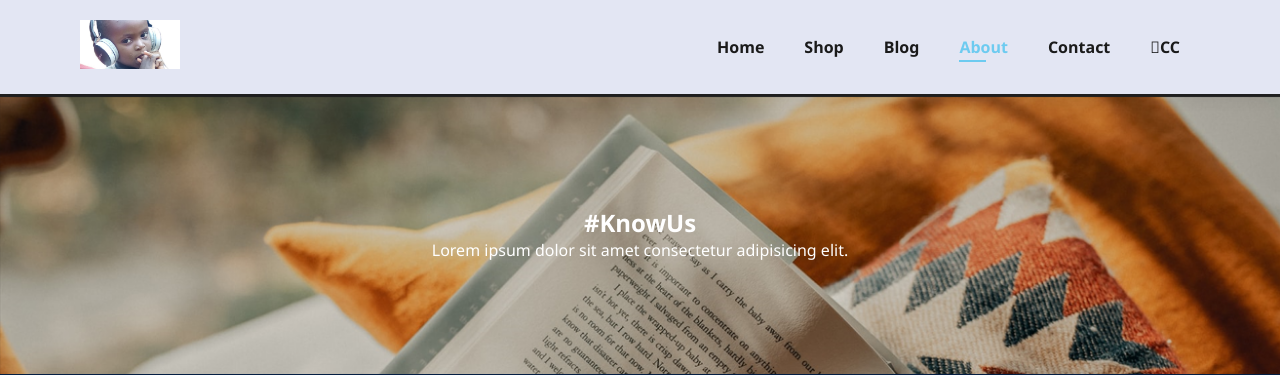
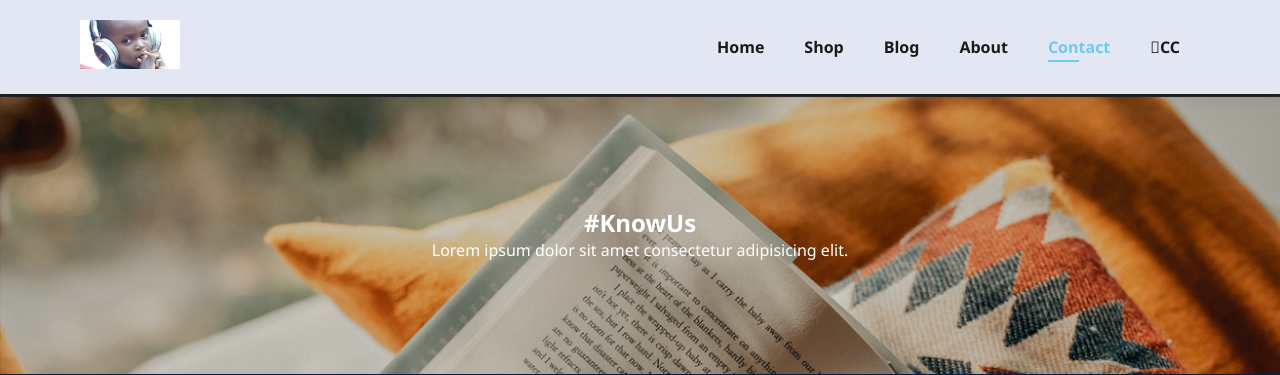
Before and after one commit to Ndaziramiyep/Umurava-online-learning-project, a PHP site: page /Html/contact.html in a window 1280 px wide. Shown: the top 375 px of the page. Run offline with PHP 8.4, Linux system fonts and the light colour scheme; some libraries are stand-ins or nearby versions.

Commit message:
changing class active to contact us and also modifying close button to right

```diff
--- a/Frontend/Html/contact.html
+++ b/Frontend/Html/contact.html
@@ -20,8 +20,8 @@
                 <li><a href="#">Home</a></li>
                 <li><a href="#">Shop</a></li>
                 <li><a href="#">Blog</a></li>
-                <li><a class="active" href="#">About</a></li>
-                <li><a href="#">Contact</a></li>
+                <li><a href="#">About</a></li>
+                <li><a class="active" href="#">Contact</a></li>
                 <li id="bg-bag"><a href="#"><i class="fal fa-shopping-cart"></i>CC</a></li>
                 <a href="#" id="close"> <i class="far fa-times"> &times; </i> </a>
             </ul>
--- a/Frontend/css/style.css
+++ b/Frontend/css/style.css
@@ -1,6 +1,9 @@
 *{
     margin: 0;
     font-family: 'Segoe UI', Tahoma, Geneva, Verdana, sans-serif;
+}
+a {
+    text-decoration: none;
 }
 
 button.normal{
@@ -778,9 +781,12 @@ footer .copyright {
         display: initial;
         position: absolute;
         top: 30px;
-        left: 30px;
-        color: #222;
-        font-size: 24px;
+        right: 30px;
+        /* top: 30px;
+        left: 30px; */
+        color: white;
+        font-size: 30px;
+        font-weight: 700;
      }
      #bg-bag {
         display: none;
```
